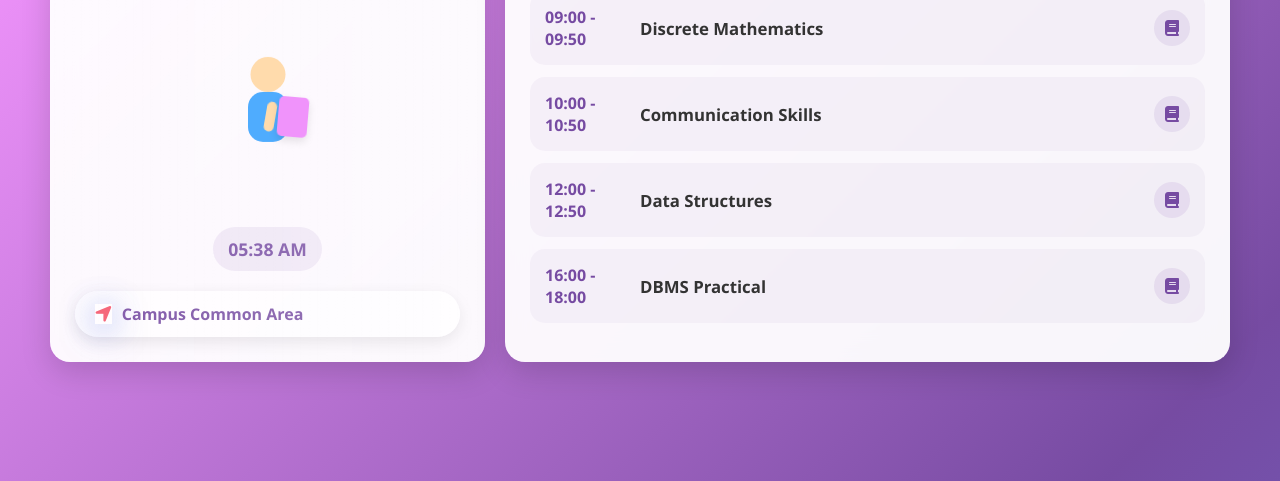
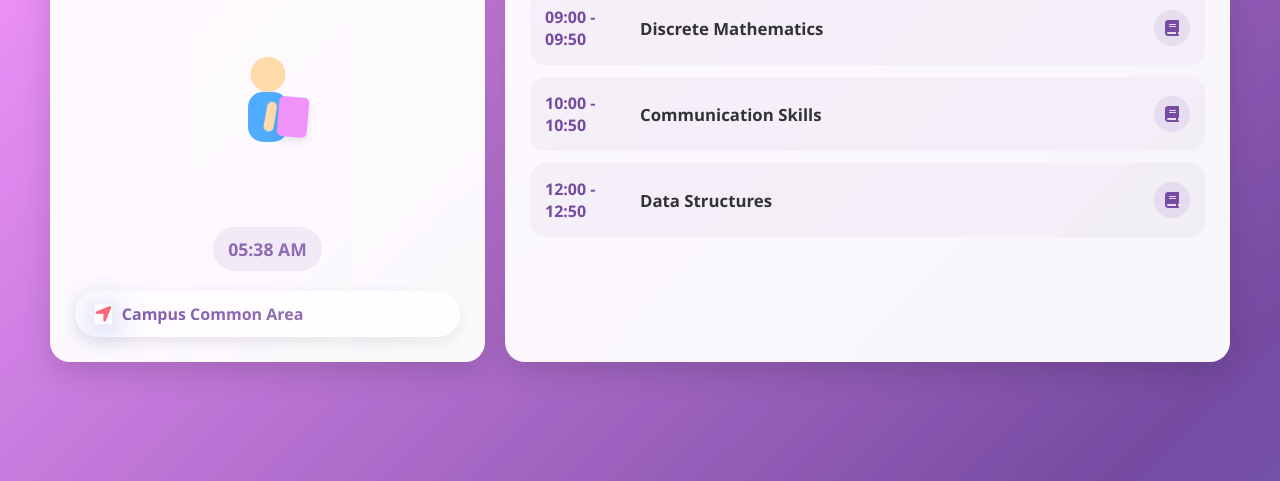
Before and after one commit to Ismail948/ismalLocation, a plain HTML site: page index.html in a window 1280 px wide. Shown: the part 319-800 px from the top of the page. Drawn offline with Linux system fonts and the light colour scheme.

Commit message:
Update index.html

```diff
--- a/index.html
+++ b/index.html
@@ -954,7 +954,6 @@ const timetable = {
     { start: "09:00", end: "09:50", activity: "Discrete Mathematics", character: "studying", class: "studying-character" },
     { start: "10:00", end: "10:50", activity: "Communication Skills", character: "studying", class: "studying-character" },
     { start: "12:00", end: "12:50", activity: "Data Structures", character: "studying", class: "studying-character" },
-    { start: "16:00", end: "18:00", activity: "DBMS Practical", character: "studying", class: "studying-character" }
   ],
   Tuesday: [
     { start: "09:00", end: "09:50", activity: "Intro to Programming", character: "studying", class: "studying-character" },
```
